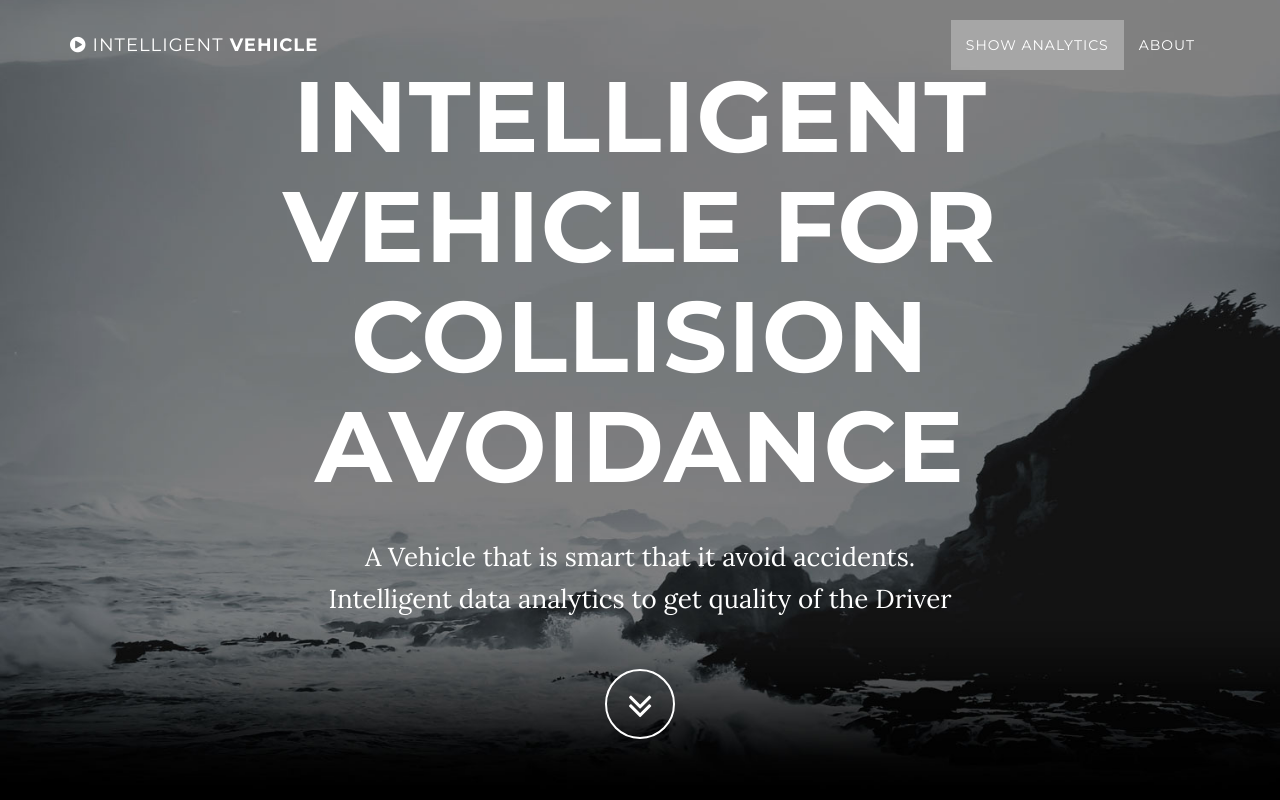
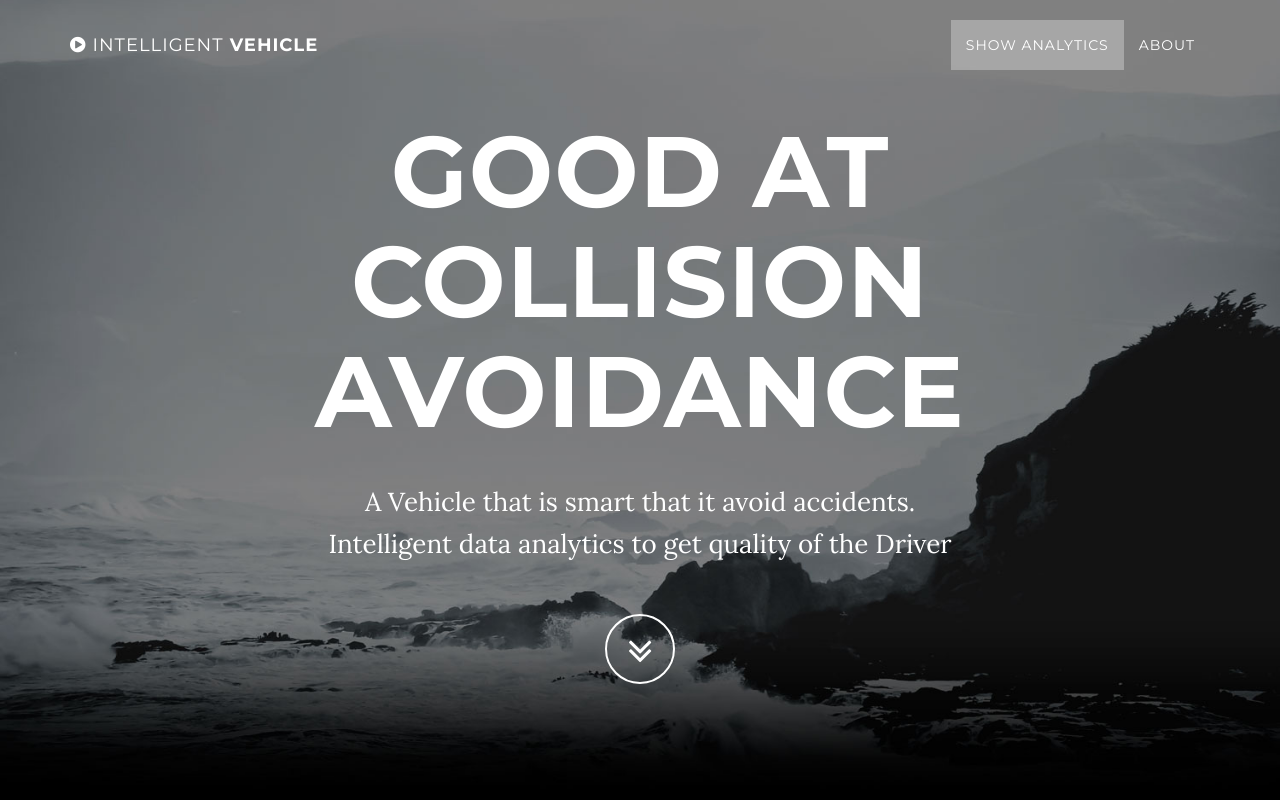
Before and after one commit to intelligentvehicle1/intelligentvehicle1, a website: page index.html in a window 1280 px wide. Shown: the top 800 px of the page. Drawn offline with nearby package versions, Linux system fonts and the light colour scheme; some packages are replaced by stand-ins of ours.

Commit message:
Update index.html

```diff
--- a/index.html
+++ b/index.html
@@ -73,7 +73,7 @@
             <div class="container">
                 <div class="row">
                     <div class="col-md-8 col-md-offset-2">
-                        <h1 class="brand-heading">Intelligent Vehicle for Collision avoidance</h1>
+                        <h1 class="brand-heading">Good at Collision avoidance</h1>
                         <p class="intro-text">A Vehicle that is smart that it avoid accidents.
                             <br>Intelligent data analytics to get quality of the Driver</p>
                         <a href="#download" class="btn btn-circle page-scroll">
```
